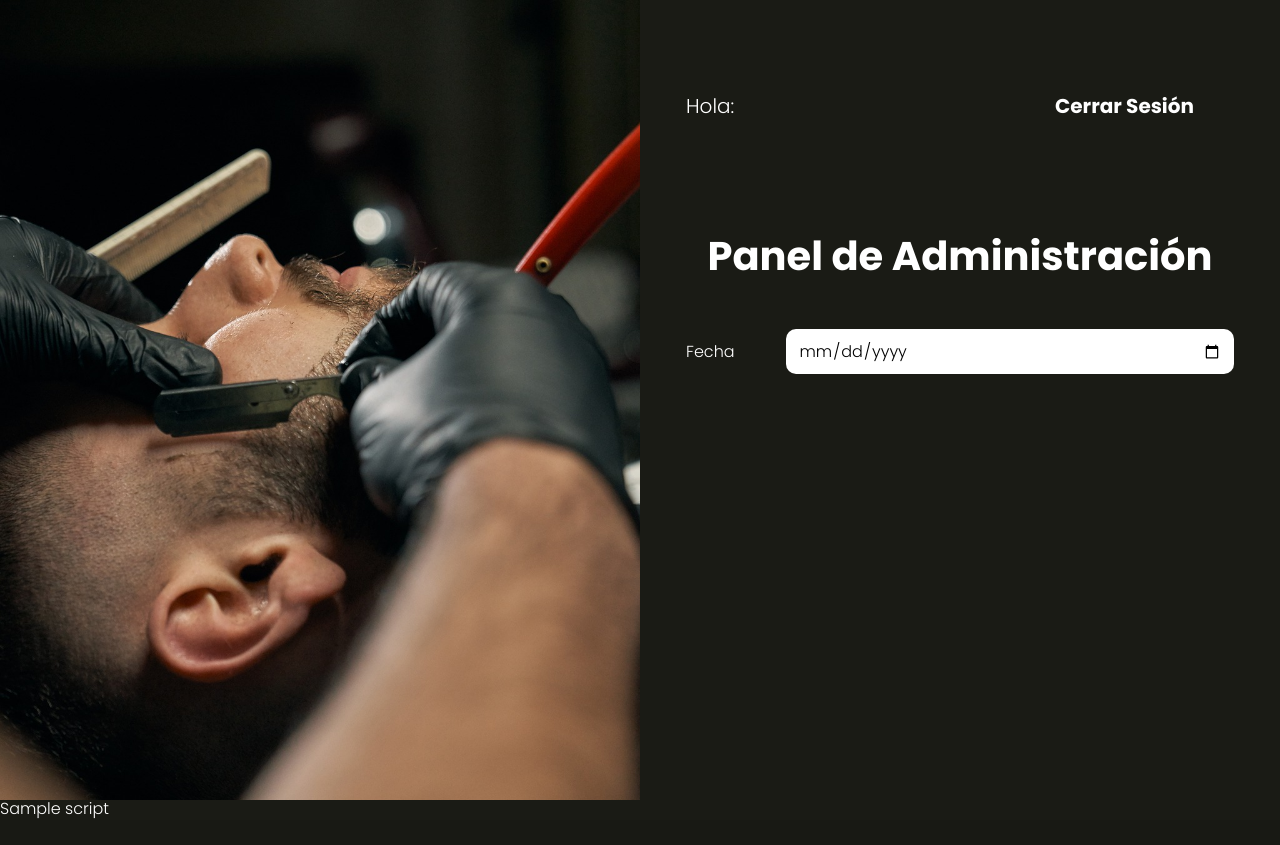
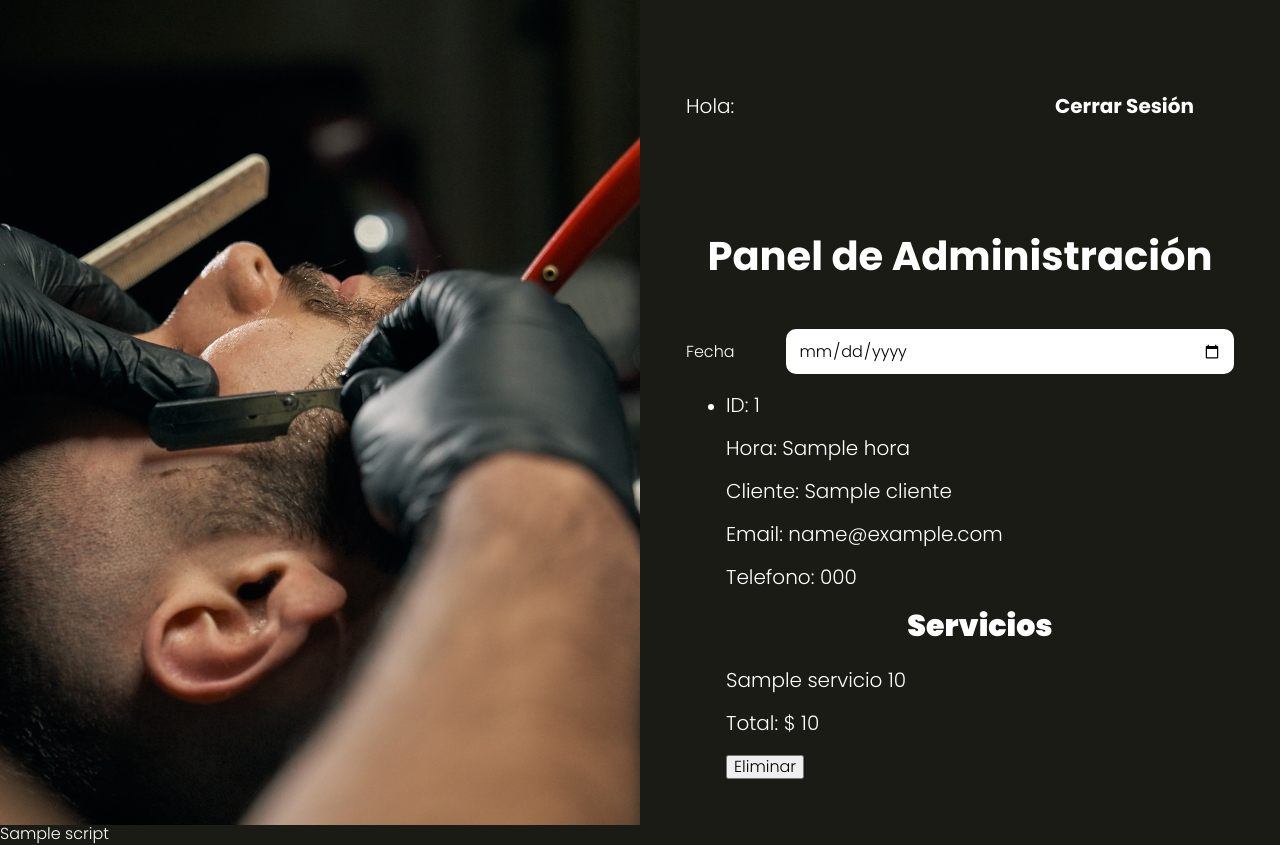
Before and after one commit to Benjamin-Galan/app_salon, a PHP site: the page made by views/admin/index.php in a window 1280 px wide. Before the commit the page ends 819 px from the top, so only its background shows below. Run offline with PHP 8.4, Linux system fonts and the light colour scheme; the template is opened without the code that fills it: most values are stand-ins (such as "Sample title", 1, 10 or a date in 2020).

Commit message:
Calculando que solo haya una cita por id y calculo del precio total

```diff
--- a/views/admin/index.php
+++ b/views/admin/index.php
@@ -7,14 +7,59 @@
         <div class="campo">
             <label for="fecha">Fecha</label>
             <input
-            type="date"
-            id="fecha"
-            name="fecha"
-            >
+                type="date"
+                id="fecha"
+                name="fecha"
+                value="<?php echo $fecha; ?>">
         </div>
     </form>
 </div>
 
+<?php if (count($citas) === 0) {
+    echo  "<h2>No hay citas en esta fecha</h2>";
+}
+?>
+
 <div id="citas-admin">
+    <ul class="citas">
+        <?php
+        $idCitaActual = 0;
+        foreach ($citas as $key => $cita) {
+            //compara si id actual es diferente al id de la cita
+            if ($idCitaActual !== $cita->id) {
+                $total = 0;
+        ?>
+                <li>
+                    <p>ID: <span><?php echo $cita->id; ?></span></p>
+                    <p>Hora: <span><?php echo $cita->hora; ?></span></p>
+                    <p>Cliente: <span><?php echo $cita->cliente; ?></span></p>
+                    <p>Email: <span><?php echo $cita->email; ?></span></p>
+                    <p>Telefono: <span><?php echo $cita->telefono; ?></span></p>
 
+                    <h3>Servicios</h3>
+                <?php
+                //actualizar el id
+                $idCitaActual = $cita->id;
+            } //fin if
+            $total += $cita->precio
+                ?>
+                <p class="servicio"><?php echo $cita->servicio . " " . $cita->precio; ?></p>
+                <?php
+                $actual = $cita->id;
+                $promixo = $citas[$key + 1]->id ?? 0;
+
+                if (esUltimo($actual, $promixo)) { ?>
+                    <p class="total">Total: <span>$ <?php echo $total; ?></span></p>
+
+                    <form action="/api/eliminar" method="POST">
+                        <input type="hidden" name="id" value="<?php echo $cita->id; ?>">
+                        <input type="submit" class="boton-eliminar" value="Eliminar">
+                    </form>
+            <?php }
+            } ?>
+    </ul>
 </div>
+
+<?php
+$script = "<script src='build/js/buscador.js'></script>"
+?>
```
